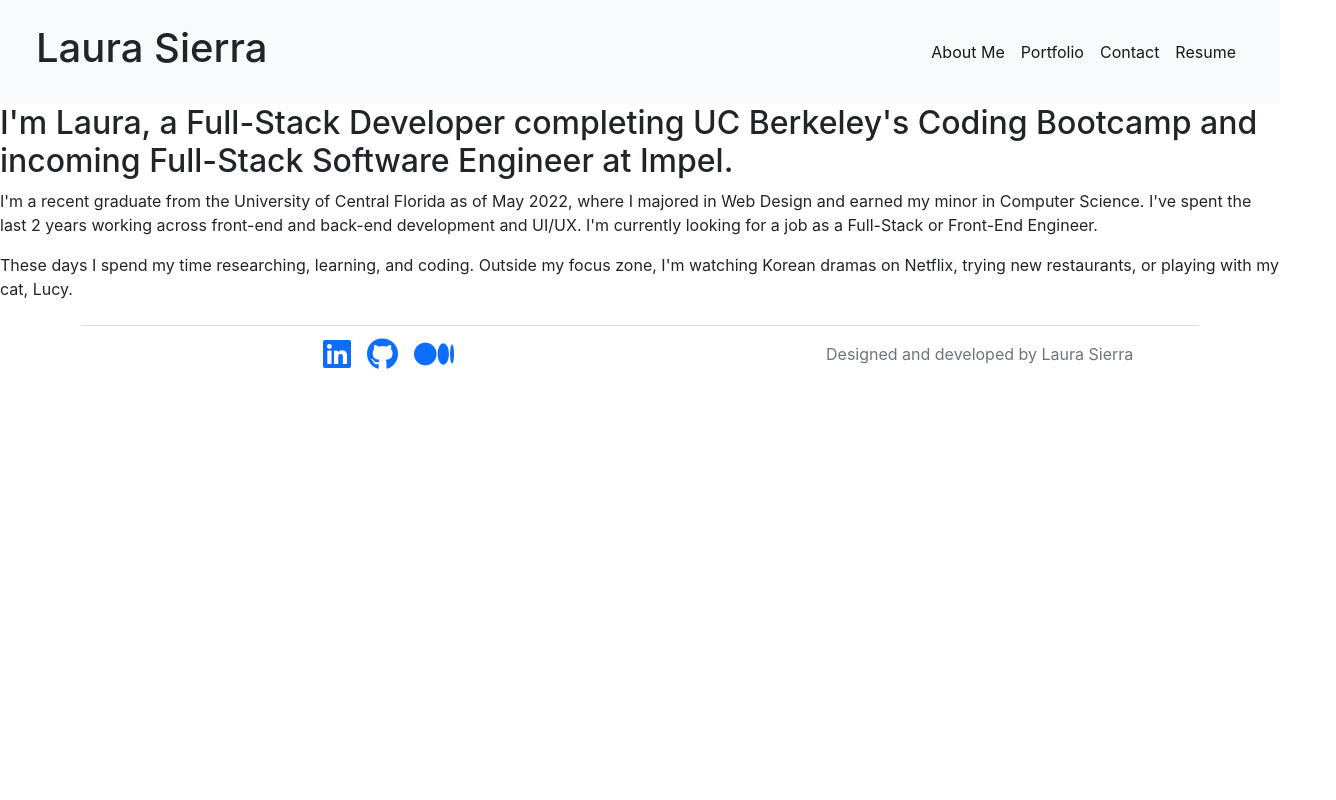
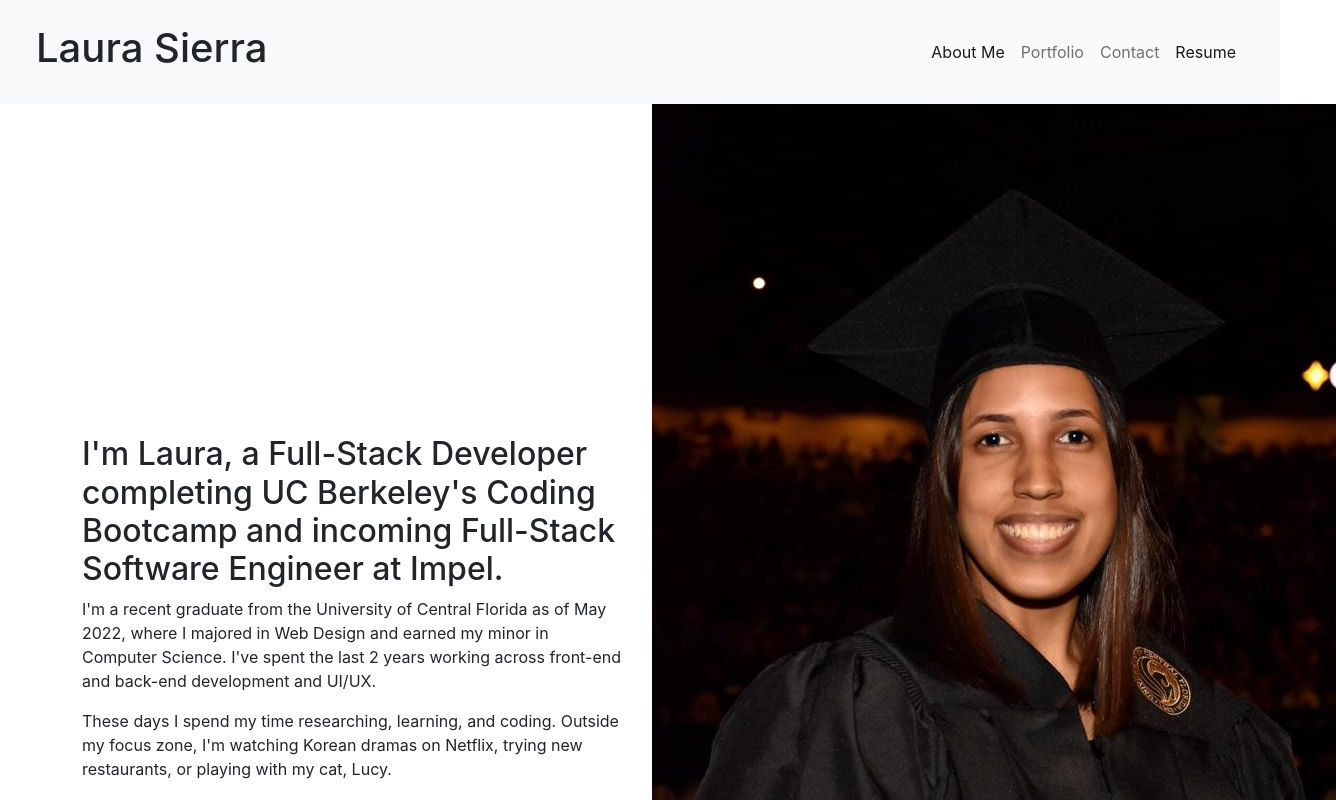
Before and after one commit to laurasierra17/react-portfolio, a React (Create React App) app: page / in a window 1280 px wide. Shown: the top 800 px of the page, 1336 px wide, since content can reach past the window. Built offline with nearby package versions, Linux system fonts and the light colour scheme.

Commit message:
styling changes

```diff
--- a/src/App.js
+++ b/src/App.js
@@ -18,8 +18,10 @@ function App() {
   return (
     <div>
       <Header currentPage={currentPage} setCurrentPage={setCurrentPage} />
-      {/* Calling renderPage to return a component */}
-      {renderPage()}
+      <div className='container'>
+        {/* Calling renderPage to return a component */}
+        {renderPage()}
+      </div>
       <Footer />
     </div>
   );
--- a/src/components/Navigation.js
+++ b/src/components/Navigation.js
@@ -6,9 +6,9 @@ export default function Navigation({ currentPage, handlePageChange }) {
             {/* About Me Page */}
             <li className="nav-item">
                 <a
-                    className="nav-link active"
                     href="#about"
                     onClick={() => handlePageChange('About')}
+                    className={currentPage === 'About' ? 'nav-link active' : 'nav-link'}
                 >
                     About Me
                 </a>
@@ -16,9 +16,9 @@ export default function Navigation({ currentPage, handlePageChange }) {
             {/* Portfolio Page */}
             <li className="nav-item">
                 <a
-                    className="nav-link active"
                     href="#portfolio"
                     onClick={() => handlePageChange('Portfolio')}
+                    className={currentPage === 'Portfolio' ? 'nav-link active' : 'nav-link'}
                 >
                     Portfolio
                 </a>
@@ -26,9 +26,9 @@ export default function Navigation({ currentPage, handlePageChange }) {
             {/* Contact Page */}
             <li className="nav-item">
                 <a
-                    className="nav-link active"
                     href="#contact"
                     onClick={() => handlePageChange('Contact')}
+                    className={currentPage === 'Contact' ? 'nav-link active' : 'nav-link'}
                 >
                     Contact
                 </a>
@@ -36,9 +36,10 @@ export default function Navigation({ currentPage, handlePageChange }) {
             {/* Resume*/}
             <li className="nav-item">
                 <a
-                    className="nav-link active"
                     href="./laura_sierra_resume.pdf"
                     download
+                    onClick={() => handlePageChange('About')}
+                    className='nav-link active'
                 >
                     Resume
                 </a>
--- a/src/components/Project.js
+++ b/src/components/Project.js
@@ -2,12 +2,21 @@ import React from "react";
 
 export default function Project({ project }) {
     return (
-        <div>
-            <h1>{project.projectName}</h1>
-            <p>{project.projectDescription}</p>
-            <a href={`${project.github}`}>GitHub</a>
-            <a href={`${project.deployed}`}>Deployed</a>
-            <img src={`${project.img}`} alt="screenshot"/>
+        <div className="card mb-3">
+            <div className="row g-0">
+                <div className="col-md-5">
+                    <img src={`${project.img}`} className="img-fluid rounded-start" alt="screenshot" />
+                </div>
+                <div className="col-md-7">
+                    <div className="card-body">
+                        <h5 className="card-title">{project.projectName}</h5>
+                        <p className="card-text">{project.projectDescription}</p>
+                        <a className="card-text text-muted" href={`${project.github}`}>GitHub</a>
+                        <br/>
+                        <a className="card-text text-muted" href={`${project.deployed}`}>Deployed</a>
+                    </div>
+                </div>
+            </div>
         </div>
     )
 }
--- a/src/components/pages/About.js
+++ b/src/components/pages/About.js
@@ -2,17 +2,27 @@ import React from 'react';
 
 export default function About() {
     return (
-        <div>
+        <div className='row align-items-center'>
+            <div className='col-lg-6'>
+                <div className='about-text'>
                     <h2>I'm Laura, a Full-Stack Developer completing UC Berkeley's Coding Bootcamp and incoming Full-Stack Software Engineer at Impel.</h2>
                     <p>
                         I'm a recent graduate from the University of Central Florida as of May 2022, where I majored in Web
                         Design and earned my minor in Computer Science. I've spent the last 2 years working across front-end and
-                back-end development and UI/UX. I'm currently looking for a job as a Full-Stack or Front-End Engineer.
+                        back-end development and UI/UX.
                     </p>
                     <p>
                         These days I spend my time researching, learning, and coding. Outside my focus zone, I'm watching Korean
                         dramas on Netflix, trying new restaurants, or playing with my cat, Lucy.
                     </p>
                 </div>
+
+            </div>
+            <div className="col-lg-6">
+                <div>
+                    <img src="./images/laura-color.jpeg" alt="Laura at her university graduation" />
+                </div>
+            </div>
+        </div>
     )
 }
--- a/src/components/pages/Contact.js
+++ b/src/components/pages/Contact.js
@@ -51,10 +51,13 @@ export default function Contact() {
                 <p>Thank you!</p>
             ) : (
                 <div>
-                    <p>Hola pls leave a message</p>
+                    <h2>Let's connect</h2>
 
                     <form>
+                        <div className="mb-3">
+                            <label className="form-label">Name</label>
                             <input
+                                className="form-control"
                                 value={formInfo.name}
                                 name="name"
                                 onChange={handleInputChange}
@@ -63,8 +66,11 @@ export default function Contact() {
                                 placeholder="Name"
                                 required
                             />
-                        <span className="name"></span>
+                        </div>
+                        <div className="mb-3">
+                            <label className="form-label">Email</label>
                             <input
+                                className="form-control"
                                 value={formInfo.email}
                                 name="email"
                                 onChange={handleInputChange}
@@ -73,8 +79,11 @@ export default function Contact() {
                                 placeholder="Email"
                                 required
                             />
-                        <span className="email"></span>
+                        </div>
+                        <div className="mb-3">
+                            <label className="form-label">Message</label>
                             <input
+                                className="form-control"
                                 value={formInfo.message}
                                 name="message"
                                 onChange={handleInputChange}
@@ -83,8 +92,8 @@ export default function Contact() {
                                 placeholder="Message"
                                 required
                             />
-                        <span className="message"></span>
-                        <button type="button" onClick={handleFormSubmit}>Submit</button>
+                        </div>
+                        <button type="submit" className="btn btn-primary" onClick={handleFormSubmit}>Submit</button>
                     </form>
                 </div>
             )}
--- a/src/components/pages/Portfolio.js
+++ b/src/components/pages/Portfolio.js
@@ -3,5 +3,10 @@ import { projects } from "../projects";
 import Project from "../Project";
 
 export default function Portfolio() {
-    return projects.map(project => <Project project={project} />)
+    return projects.map(project => (
+        <div className="d-flex flex-row">
+            <Project project={project} />
+
+        </div>
+    ))
 }
```
Lines whose indentation alone changed are shown as unchanged.
